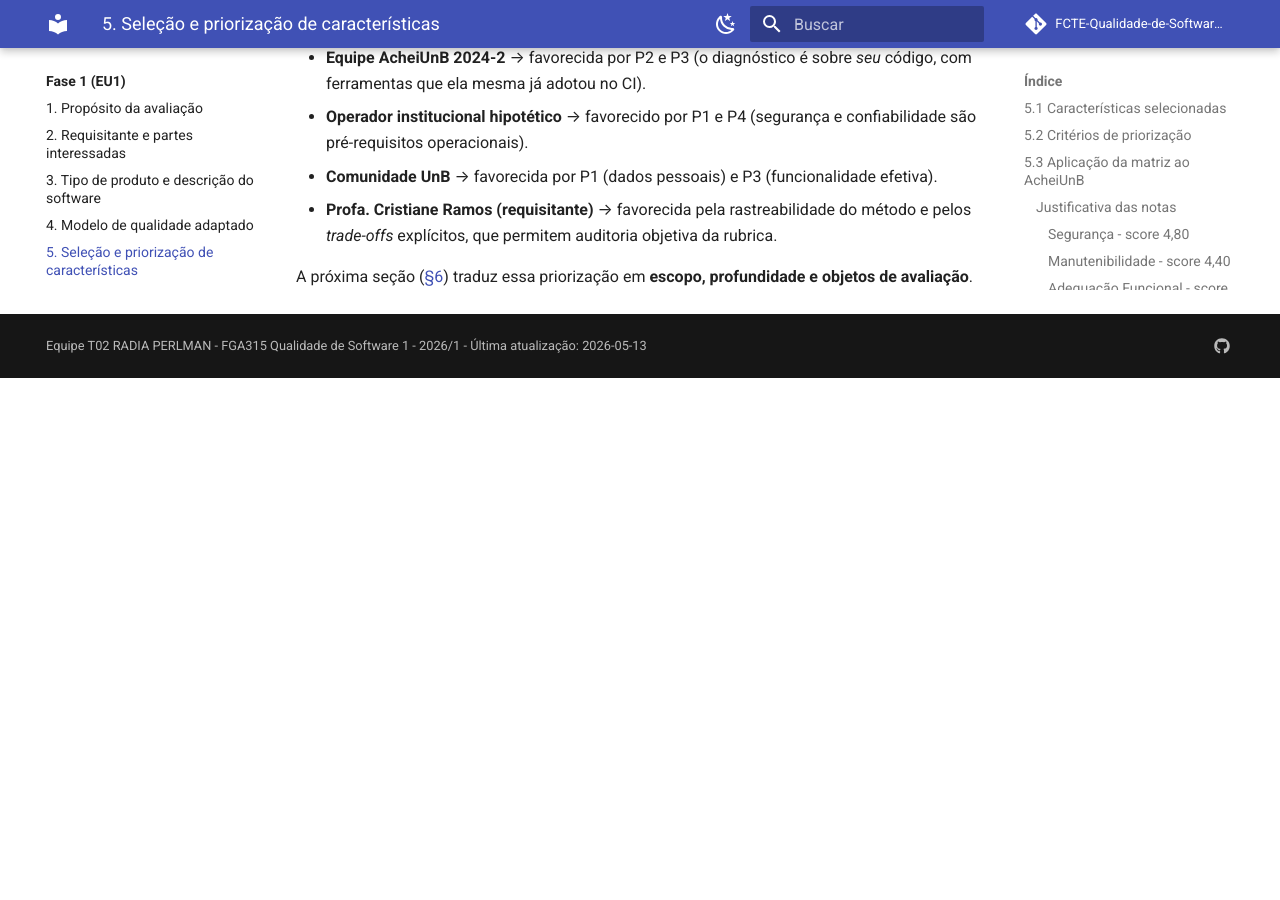
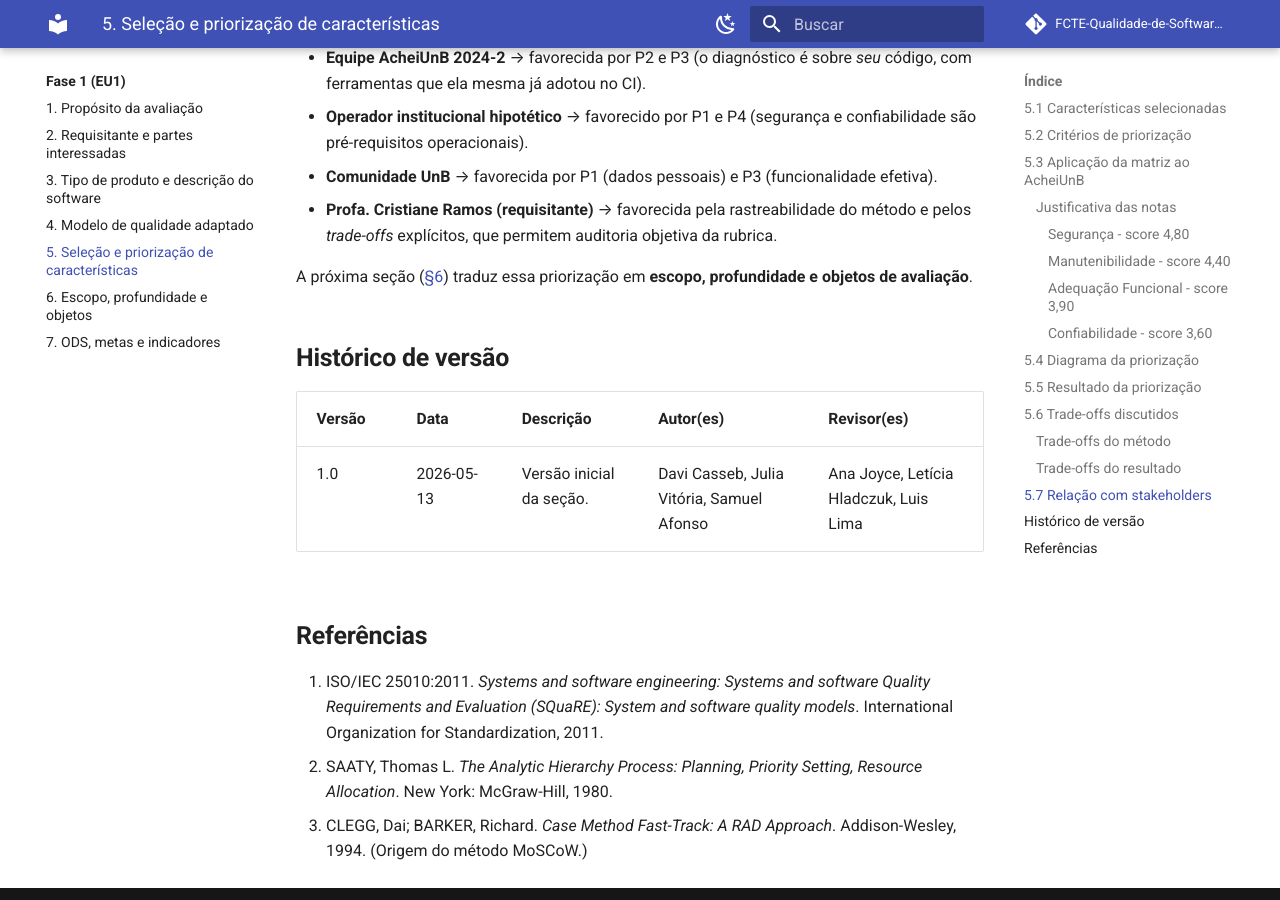
Before and after one commit to FCTE-Qualidade-de-Software-1/2026-1_T02_RADIA_PERLMAN, an MkDocs documentation site: the page built from docs/fase1/05-caracteristicas.md, in a window 1280 px wide and 900 px high, scrolled down 7002 px. Built offline with MkDocs 1.6.1 and Material for MkDocs 9.7.7, drawn with Linux system fonts in a browser that asks for light colours; comment, search, counter and statistics services are not loaded; before the commit the page ends 7380 px from its top, so only the background shows below that.

Commit message:
docs(phase1): add version history and references to section 5
Co-authored-by: Davi Casseb <77282586+dcasseb@users.noreply.github.com>
Co-authored-by: Julia Vitoria <115602385+Juhvitoria4@users.noreply.github.com>
Co-authored-by: Samuel Afonso <106821260+SamuelAfonso@users.noreply.github.com>

```diff
--- a/docs/fase1/05-caracteristicas.md
+++ b/docs/fase1/05-caracteristicas.md
@@ -184,3 +184,15 @@
 
 A próxima seção ([§6](06-escopo.md)) traduz essa priorização em **escopo, profundidade e
 objetos de avaliação**.
+
+## Histórico de versão
+
+| Versão | Data       | Descrição                | Autor(es)                              | Revisor(es)                          |
+|--------|------------|--------------------------|----------------------------------------|--------------------------------------|
+| 1.0    | 2026-05-13 | Versão inicial da seção. | Davi Casseb, Julia Vitória, Samuel Afonso | Ana Joyce, Letícia Hladczuk, Luis Lima |
+
+## Referências
+
+1. ISO/IEC 25010:2011. *Systems and software engineering: Systems and software Quality Requirements and Evaluation (SQuaRE): System and software quality models*. International Organization for Standardization, 2011.
+2. SAATY, Thomas L. *The Analytic Hierarchy Process: Planning, Priority Setting, Resource Allocation*. New York: McGraw-Hill, 1980.
+3. CLEGG, Dai; BARKER, Richard. *Case Method Fast-Track: A RAD Approach*. Addison-Wesley, 1994. (Origem do método MoSCoW.)
```
